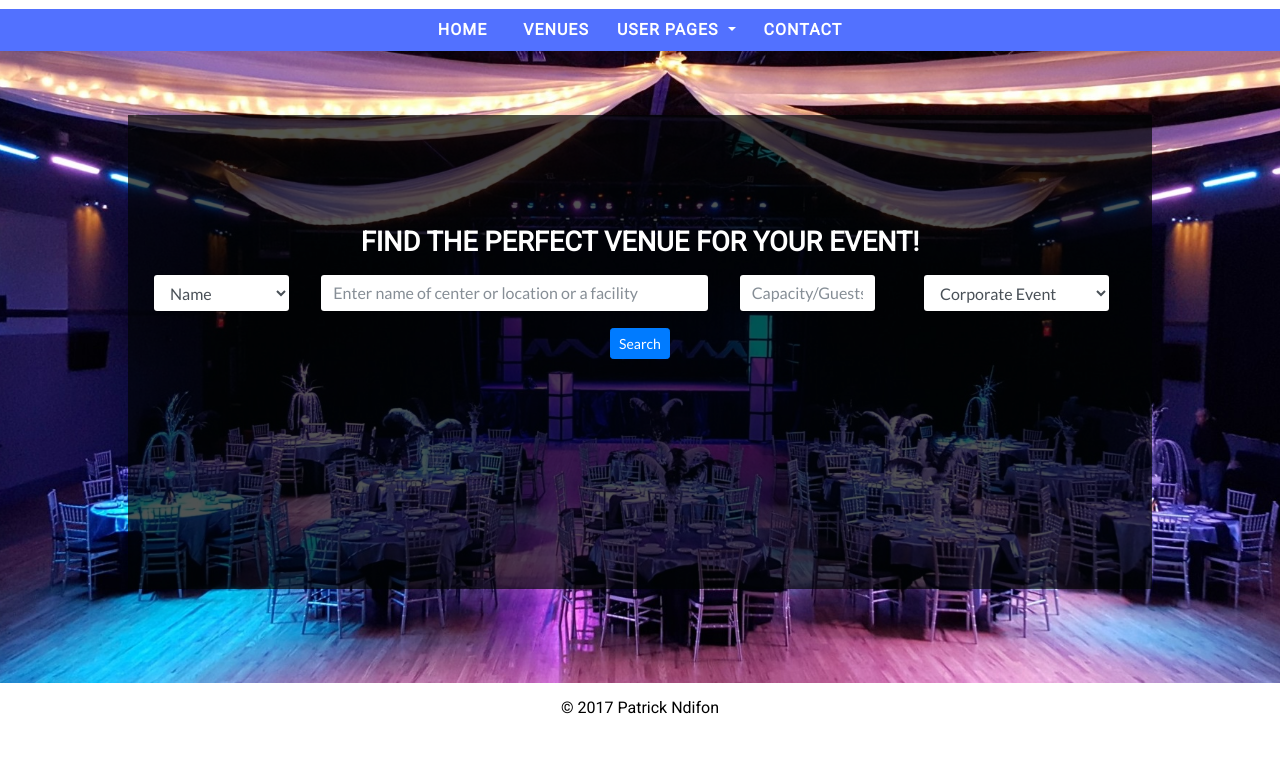
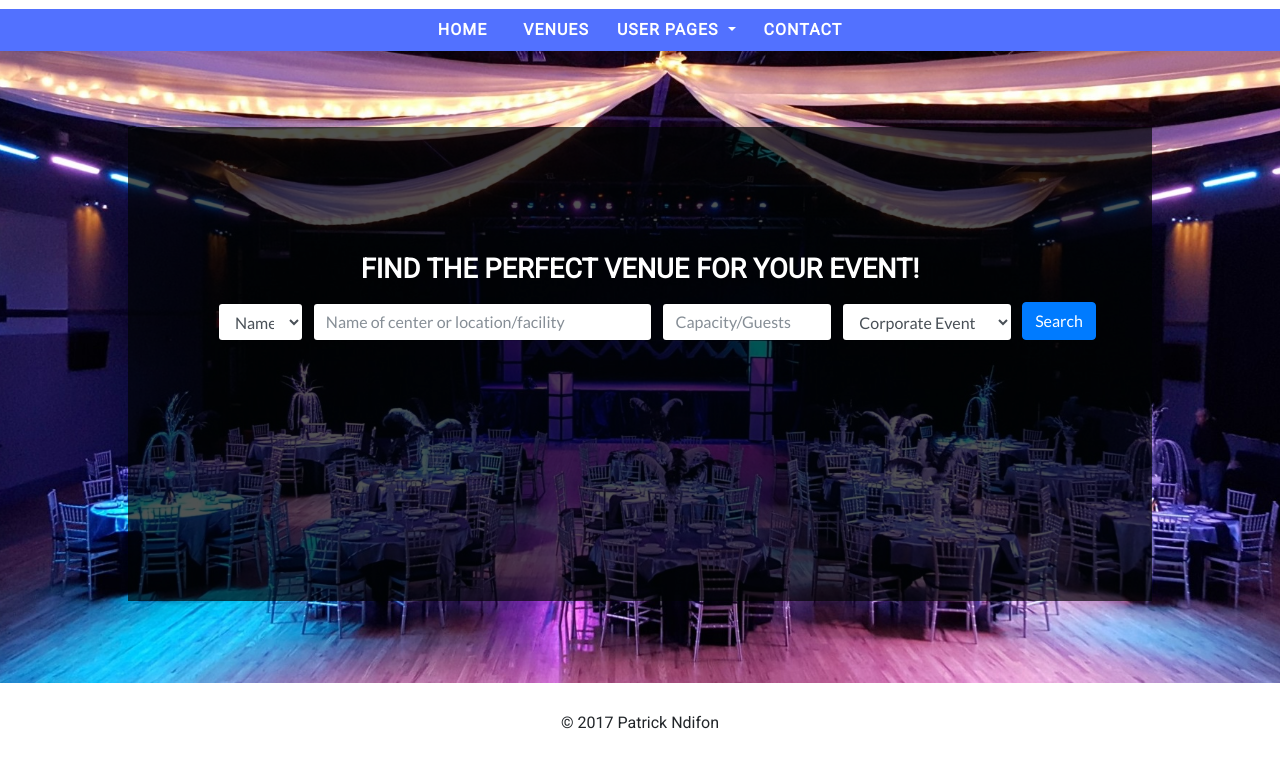
Before and after one commit to pmndifon/EventManager, a plain HTML site: page template/index.html in a window 1280 px wide. Shown: the part 42-800 px from the top of the page. Drawn offline with nearby package versions, Linux system fonts and the light colour scheme.

Commit message:
DROP jumbotron class from main tag

```diff
--- a/template/css/main.css
+++ b/template/css/main.css
@@ -174,10 +174,10 @@ div, span {
  /* Index.html */
 
 .jumbotron {
-    width: auto;
+    width: 100%;
     border-radius: 0px;
     position: relative;
-    height: 70vh;
+    height: 500px;
 }
 
 .jumbotron .wrapper {
@@ -185,20 +185,19 @@ div, span {
     background-color: rgba(0, 3, 3, 0.678);
     height: 75%;
     width: 80%;
-    top: 5;
+    top: 12%;
     right: 10%;
     left: 10%;
-    bottom: 5;
+    bottom: 0;
     padding: 10px;
 }
 
 .jumbotron .wrapper-inner {
     position: relative;
-    margin: 8% auto;
+    margin: 6% auto;
 }
 
-.jumbotron .wrapper p {
-    color: white;
+.intro-text {
     text-transform: uppercase;
     font-size: .9em;
     font-weight: bold;
@@ -209,9 +208,6 @@ div, span {
 
 
 /*  viewevent.html */
-.venue-search {
-    padding: 30px;
-}
 
 
 
@@ -220,11 +216,6 @@ div, span {
  * FOOTER
  **********
  */
-
-footer p {
-    margin-top: -16px;
-    vertical-align: middle;
-}
 
 
 /*
@@ -238,10 +229,11 @@ footer p {
 
 
 
+
+
 /*
  * MEDIA QUERIES
 */
-
 @media (min-width: 768px) {
 
     body {
@@ -305,41 +297,40 @@ footer p {
 
 
     /* MAIN */
+
+    /* jumbotron */
     .jumbotron {
-        width: auto;
         height: 79vh;
-        border-radius: 0px;
     }
 
-    .jumbotron .wrapper-inner {
-        margin: 10% auto;
+    .jumbotron .wrapper {
+        padding: 5% 0;
     }
 
-    .jumbotron .wrapper p {
+    .intro-text {
         font-size: 1.7em;
         font-weight: bold;
         display: flex;
         flex-direction: column;
         line-height: 1.2em;
+        text-transform: uppercase;
     }
 
-    .wrapper form .row div {
-        width: 100%;
+    #venue-search div {
+        padding: 0;
+        font-size: 18px;
+        margin-right: 10px;
     }
 
-    /*  viewevent.html */
-    .venue-search .btn {
-        font-size: 18px;
+    #venue-search btn {
+        font-size: 12px;
     }
 
 
 
 
+
+
+
     /* FOOTER */
-    footer p {
-        padding: 0;
-        margin-top: -15px;
-        color: black;
-    }
-
 }
--- a/template/index.html
+++ b/template/index.html
@@ -82,13 +82,15 @@
         </header>
 
         <!-- MAIN CONTENT -->
-        <main role="main" class="jumbotron backdrop text-center">
+        <main role="main">
+            <div class="jumbotron backdrop text-center">
                 <div class="wrapper">
                     <div class="wrapper-inner">
-                    <p class="intro-text">Find the perfect venue for your event!</p>
-                    <form class="container" id="searchVenueForm">
-                        <div class="row">
-                            <div class="col-12 col-sm-4 col-md-2">
+                        <p class="intro-text text-white">Find the perfect venue for your event!</p>
+                        <form id="venue-search">
+                            <div class="form-row align-items-center">
+                                <div class="col-md-auto"></div>
+                                <div class="col-12 col-sm-6 offset-md-1 col-md-1">
                                     <label for="searchCriteria"></label>
                                     <select class="form-control" id="searchCriteria">
                                         <option>Name</option>
@@ -96,16 +98,16 @@
                                         <option>Facility</option>
                                     </select>
                                 </div>
-                            <div class="col-12 col-sm-8 col-md-5">
+                                <div class="col-12 col-sm-6 col-md-4">
                                     <label for="searchDescription"></label>
-                                <input type="text" class="form-control" id="searchDescription" placeholder="Enter name of center or location or a facility">
+                                    <input type="text" class="form-control" id="searchDescription" placeholder="Name of center or location/facility">
                                 </div>
-                            <div class="col-12 col-sm-4 col-md-2">
+                                <div class="col-12 col-sm-6 col-md-2">
                                     <label for="seatingCapacity"></label>
                                     <input type="text" class="form-control" id="seatingCapacity" placeholder="Capacity/Guests">
                                 </div>
-                            <div class="col-12 col-sm-5 col-md-3 mt-3">
-                                <label for="occasionType"></state>
+                                <div class="col-12 col-sm-6 col-md-2">
+                                    <label for="occasionType"></label>
                                     <select class="form-control" id="occasionType">
                                         <option>Corporate Event</option>
                                         <option>Birthday Party</option>
@@ -116,16 +118,21 @@
                                         <option>Other Occasion</option>
                                     </select>
                                 </div>
+                                <div class="col-12 col-md-auto text-center">
+                                    <button class="btn btn-primary mt-3" type="submit">Search</button>
                                 </div>
-                        <button class="btn btn-primary btn-sm mt-3" type="submit">Search</button>
+                            </div>
                         </form>
+                    </div>
                 </div>
             </div>
         </main>
 
         <!-- FOOTER CONTENT -->
-        <footer role="footer" class="text-center">
+        <footer role="footer">
+            <div class="text-center">
                 <p>&copy; 2017 Patrick Ndifon</p>
+            </div>
         </footer>
 
 
```
Also changed, not shown: template/viewevent.html (+15 -6 lines). Lines whose indentation alone changed are shown as unchanged.
